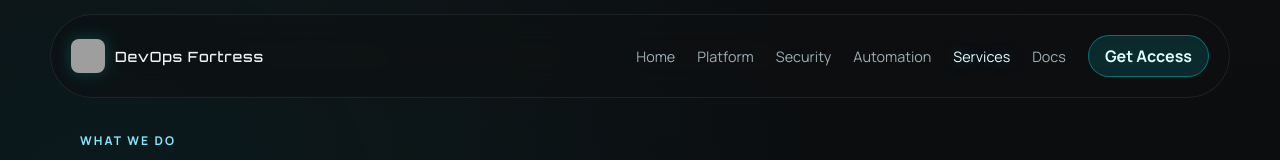
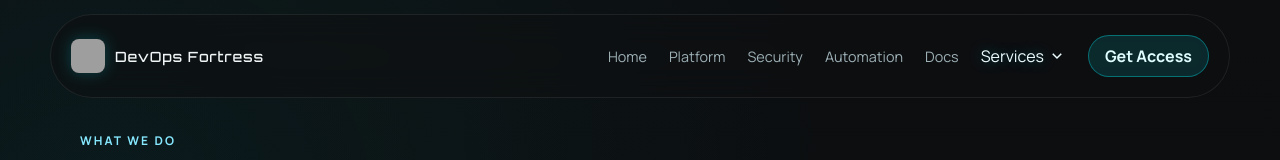
Before and after one commit to amjadkhanniazi/DevpsFortress, a React (Vite) app: page /services in a window 1280 px wide. Shown: the top 160 px of the page. Built offline with nearby package versions, Linux system fonts and the light colour scheme; grey boxes are pictures that could not be loaded.

Commit message:
drop down

```diff
--- a/src/components/ui/Navbar.jsx
+++ b/src/components/ui/Navbar.jsx
@@ -1,14 +1,23 @@
 import { AnimatePresence, motion } from 'framer-motion';
-import { useEffect, useMemo, useState } from 'react';
+import { useEffect, useMemo, useRef, useState } from 'react';
+import { RiArrowDownSLine } from 'react-icons/ri';
 import { Link, NavLink, useLocation } from 'react-router-dom';
+import SERVICES from '../../data/services';
 
 const MENU_ITEMS = [
   { label: 'Home', to: '/' },
   { label: 'Platform', to: '/platform' },
   { label: 'Security', to: '/security' },
   { label: 'Automation', to: '/automation' },
-  { label: 'Services', to: '/services' },
   { label: 'Docs', to: '/docs' },
+];
+
+const SERVICE_MENU_ITEMS = [
+  { label: 'All Services', to: '/services' },
+  ...SERVICES.map((service) => ({
+    label: service.title,
+    to: `/services/${service.id}`,
+  })),
 ];
 
 const BRAND_LOGO_SRC = '/Logo/LOGODOF.png';
@@ -22,8 +31,18 @@ export default function Navbar() {
   const location = useLocation();
   const [isScrolled, setIsScrolled] = useState(false);
   const [isMobileMenuOpen, setIsMobileMenuOpen] = useState(false);
+  const [isServicesOpen, setIsServicesOpen] = useState(false);
+  const [isMobileServicesOpen, setIsMobileServicesOpen] = useState(false);
+  const servicesDropdownRef = useRef(null);
+  const servicesCloseTimerRef = useRef(null);
   const isHomeRoute = useMemo(
     () => location.pathname === '/',
+    [location.pathname],
+  );
+  const isServicesRoute = useMemo(
+    () =>
+      location.pathname === '/services' ||
+      location.pathname.startsWith('/services/'),
     [location.pathname],
   );
 
@@ -36,7 +55,55 @@ export default function Navbar() {
 
   useEffect(() => {
     setIsMobileMenuOpen(false);
+    setIsServicesOpen(false);
+    setIsMobileServicesOpen(false);
   }, [location.pathname]);
+
+  useEffect(() => {
+    return () => {
+      if (servicesCloseTimerRef.current) {
+        window.clearTimeout(servicesCloseTimerRef.current);
+      }
+    };
+  }, []);
+
+  useEffect(() => {
+    if (!isServicesOpen) {
+      return undefined;
+    }
+
+    const onPointerDown = (event) => {
+      if (
+        servicesDropdownRef.current &&
+        !servicesDropdownRef.current.contains(event.target)
+      ) {
+        setIsServicesOpen(false);
+      }
+    };
+
+    document.addEventListener('mousedown', onPointerDown);
+    return () => document.removeEventListener('mousedown', onPointerDown);
+  }, [isServicesOpen]);
+
+  const openServicesDropdown = () => {
+    if (servicesCloseTimerRef.current) {
+      window.clearTimeout(servicesCloseTimerRef.current);
+      servicesCloseTimerRef.current = null;
+    }
+
+    setIsServicesOpen(true);
+  };
+
+  const closeServicesDropdown = () => {
+    if (servicesCloseTimerRef.current) {
+      window.clearTimeout(servicesCloseTimerRef.current);
+    }
+
+    servicesCloseTimerRef.current = window.setTimeout(() => {
+      setIsServicesOpen(false);
+      servicesCloseTimerRef.current = null;
+    }, 140);
+  };
 
   return (
     <>
@@ -78,6 +145,48 @@ export default function Navbar() {
                 {item.label}
               </NavLink>
             ))}
+            <div
+              ref={servicesDropdownRef}
+              className={`fortress-dropdown${isServicesOpen ? ' fortress-dropdown--open' : ''}`}
+              onMouseEnter={openServicesDropdown}
+              onMouseLeave={closeServicesDropdown}
+            >
+              <button
+                type="button"
+                className={`fortress-link fortress-link--dropdown${
+                  isServicesRoute ? ' fortress-link--active' : ''
+                }`}
+                onClick={() => setIsServicesOpen((open) => !open)}
+                aria-expanded={isServicesOpen}
+                aria-haspopup="true"
+              >
+                <span>Services</span>
+                <RiArrowDownSLine
+                  className={`fortress-dropdown__chevron${
+                    isServicesOpen ? ' fortress-dropdown__chevron--open' : ''
+                  }`}
+                  size={18}
+                  aria-hidden="true"
+                />
+              </button>
+
+              <div className="fortress-dropdown__menu">
+                {SERVICE_MENU_ITEMS.map((item) => (
+                  <Link
+                    key={item.to}
+                    to={item.to}
+                    className={`fortress-dropdown__item${
+                      location.pathname === item.to
+                        ? ' fortress-dropdown__item--active'
+                        : ''
+                    }`}
+                    onClick={() => setIsServicesOpen(false)}
+                  >
+                    {item.label}
+                  </Link>
+                ))}
+              </div>
+            </div>
             {isHomeRoute ? (
               <a href="#contact" className="nav-cta">
                 Get Access
@@ -152,6 +261,58 @@ export default function Navbar() {
               <motion.div
                 variants={itemVariants}
                 transition={{ duration: 0.22, ease: 'easeOut' }}
+                className="mobile-menu__dropdown"
+              >
+                <button
+                  type="button"
+                  className="mobile-menu__dropdown-toggle"
+                  onClick={() => setIsMobileServicesOpen((open) => !open)}
+                  aria-expanded={isMobileServicesOpen}
+                >
+                  <span>Services</span>
+                  <RiArrowDownSLine
+                    size={20}
+                    className={`mobile-menu__dropdown-icon${
+                      isMobileServicesOpen
+                        ? ' mobile-menu__dropdown-icon--open'
+                        : ''
+                    }`}
+                    aria-hidden="true"
+                  />
+                </button>
+                <AnimatePresence initial={false}>
+                  {isMobileServicesOpen ? (
+                    <motion.div
+                      className="mobile-menu__dropdown-items"
+                      initial={{ opacity: 0, height: 0 }}
+                      animate={{ opacity: 1, height: 'auto' }}
+                      exit={{ opacity: 0, height: 0 }}
+                      transition={{ duration: 0.2, ease: 'easeOut' }}
+                    >
+                      {SERVICE_MENU_ITEMS.map((item) => (
+                        <Link
+                          key={item.to}
+                          to={item.to}
+                          className={`mobile-menu__sublink${
+                            location.pathname === item.to
+                              ? ' mobile-menu__sublink--active'
+                              : ''
+                          }`}
+                          onClick={() => {
+                            setIsMobileServicesOpen(false);
+                            setIsMobileMenuOpen(false);
+                          }}
+                        >
+                          {item.label}
+                        </Link>
+                      ))}
+                    </motion.div>
+                  ) : null}
+                </AnimatePresence>
+              </motion.div>
+              <motion.div
+                variants={itemVariants}
+                transition={{ duration: 0.22, ease: 'easeOut' }}
               >
                 {isHomeRoute ? (
                   <a
--- a/src/styles.css
+++ b/src/styles.css
@@ -103,6 +103,17 @@ main {
   transition: color 0.25s ease;
 }
 
+.fortress-link--dropdown {
+  display: inline-flex;
+  align-items: center;
+  gap: 4px;
+  border: 0;
+  background: transparent;
+  padding: 0;
+  font: inherit;
+  cursor: pointer;
+}
+
 .fortress-link:hover {
   color: var(--cyan-soft);
 }
@@ -110,6 +121,72 @@ main {
 .fortress-link--active {
   color: #ecfcff;
   text-shadow: 0 0 14px rgba(0, 240, 255, 0.35);
+}
+
+.fortress-dropdown {
+  position: relative;
+}
+
+.fortress-dropdown::after {
+  content: '';
+  position: absolute;
+  top: 100%;
+  left: 0;
+  right: 0;
+  height: 18px;
+}
+
+.fortress-dropdown__chevron {
+  transition: transform 0.22s ease;
+}
+
+.fortress-dropdown__chevron--open {
+  transform: rotate(180deg);
+}
+
+.fortress-dropdown__menu {
+  position: absolute;
+  top: calc(100% + 12px);
+  left: 50%;
+  width: min(320px, 42vw);
+  padding: 10px;
+  display: grid;
+  gap: 4px;
+  border: 1px solid rgba(0, 240, 255, 0.2);
+  border-radius: 18px;
+  background: rgba(12, 14, 17, 0.96);
+  backdrop-filter: blur(18px);
+  box-shadow: 0 18px 48px rgba(0, 0, 0, 0.34);
+  opacity: 0;
+  pointer-events: none;
+  transform: translateX(-50%) translateY(8px);
+  transition:
+    opacity 0.22s ease,
+    transform 0.22s ease;
+}
+
+.fortress-dropdown--open .fortress-dropdown__menu {
+  opacity: 1;
+  pointer-events: auto;
+  transform: translateX(-50%) translateY(0);
+}
+
+.fortress-dropdown__item {
+  display: block;
+  padding: 0.72rem 0.84rem;
+  border-radius: 12px;
+  color: #c6d9de;
+  font-size: 0.88rem;
+  line-height: 1.4;
+  transition:
+    background 0.2s ease,
+    color 0.2s ease;
+}
+
+.fortress-dropdown__item:hover,
+.fortress-dropdown__item--active {
+  color: #ecfcff;
+  background: rgba(0, 240, 255, 0.08);
 }
 
 .nav-cta {
@@ -185,6 +262,54 @@ main {
   letter-spacing: 0.06em;
   color: #d8edf0;
   font-size: 1.06rem;
+}
+
+.mobile-menu__dropdown {
+  display: grid;
+  gap: 10px;
+}
+
+.mobile-menu__dropdown-toggle {
+  width: fit-content;
+  display: inline-flex;
+  align-items: center;
+  gap: 8px;
+  padding: 0;
+  border: 0;
+  background: transparent;
+  color: #d8edf0;
+  font: inherit;
+  font-family: 'Orbitron', sans-serif;
+  letter-spacing: 0.06em;
+  font-size: 1.06rem;
+  cursor: pointer;
+}
+
+.mobile-menu__dropdown-icon {
+  transition: transform 0.22s ease;
+}
+
+.mobile-menu__dropdown-icon--open {
+  transform: rotate(180deg);
+}
+
+.mobile-menu__dropdown-items {
+  overflow: hidden;
+  display: grid;
+  gap: 8px;
+  padding-left: 14px;
+  border-left: 1px solid rgba(0, 240, 255, 0.2);
+}
+
+.mobile-menu__sublink {
+  color: #a8bcc2;
+  font-size: 0.94rem;
+  line-height: 1.4;
+}
+
+.mobile-menu__sublink--active,
+.mobile-menu__sublink:hover {
+  color: #ecfcff;
 }
 
 .mobile-menu__cta {
```
